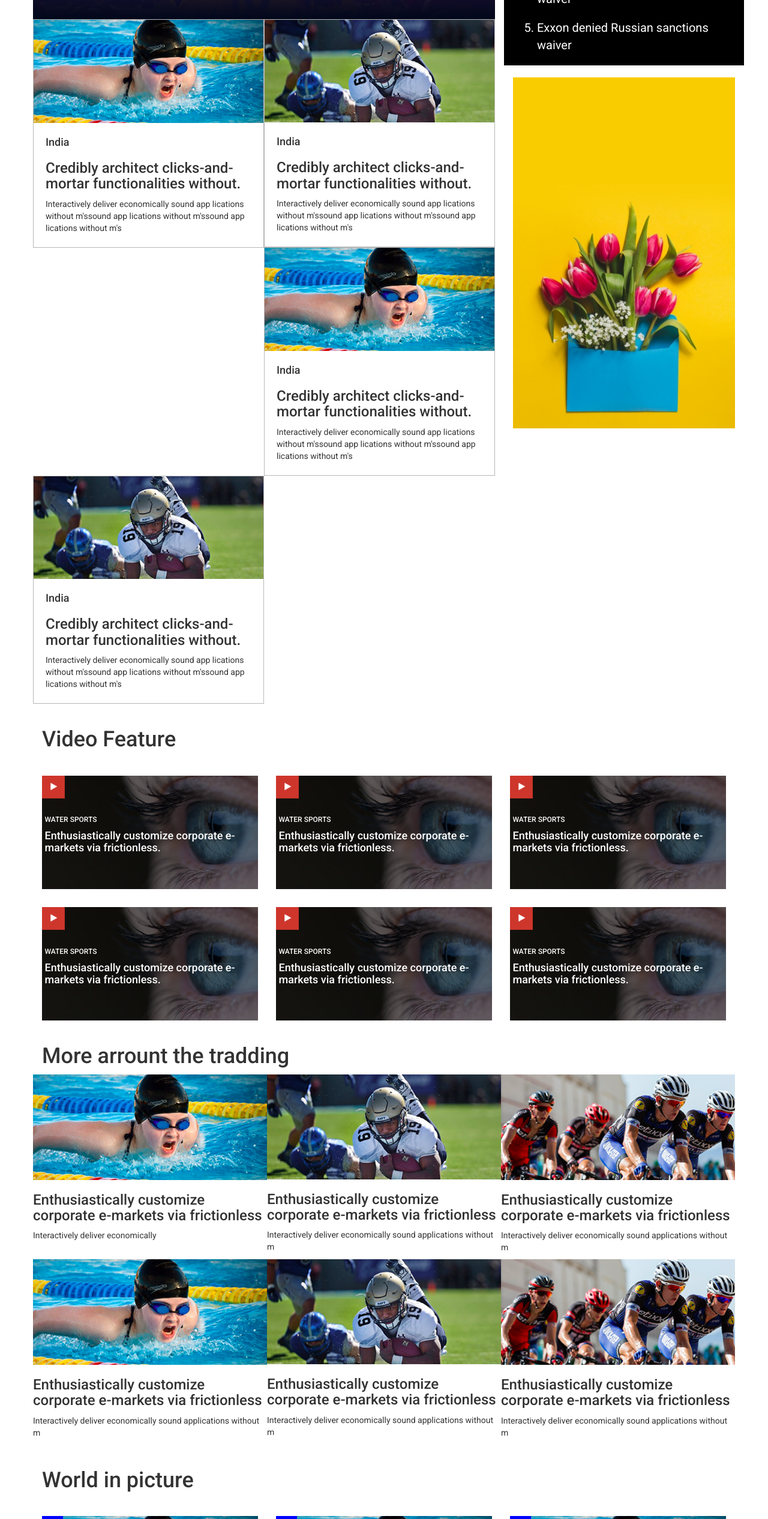
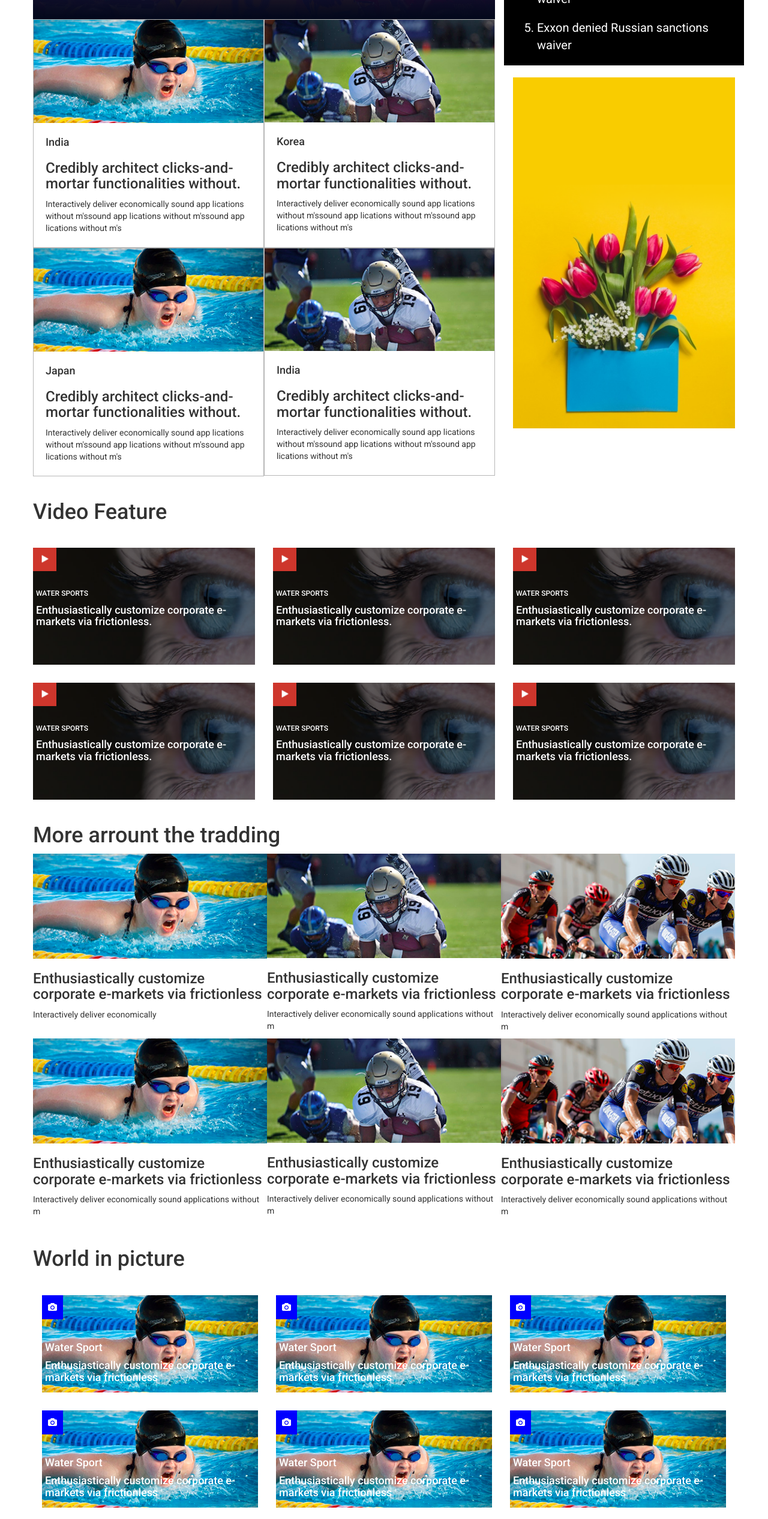
Before and after one commit to khairuljf/tiding, a plain HTML site: page index.html in a window 1280 px wide. Shown: the part 3511-6043 px from the top of the page at 60% size. Drawn offline with Linux system fonts and the light colour scheme.

Commit message:
index modify

```diff
--- a/css/style.css
+++ b/css/style.css
@@ -2,6 +2,10 @@
 
 body{
     font-family: 'Roboto', sans-serif;
+}
+
+.pad_btm_1{
+    padding-bottom: 1px;
 }
 
 .padlft_10{
--- a/index.html
+++ b/index.html
@@ -379,7 +379,7 @@
                                     </div>
                                 </div>
 
-                                <div class="col-md-6  col-xs-6  col-sm-6 padd_l_r_0 border_1px clearfix">
+                                <div class="col-md-6  col-xs-6  col-sm-6 padd_l_r_0 border_1px ">
                                     <img src="images/swiming.png" class="img-responsive">
                                     <div class="asis_post_content">
                                         <h4>India</h4>
@@ -391,10 +391,10 @@
                                         </p>
                                     </div>
                                 </div>
-                                <div class="col-md-6  col-xs-6  col-sm-6 border_1px padd_l_r_0 clearfix  ">
+                                <div class="col-md-6  col-xs-6  col-sm-6 border_1px padd_l_r_0 pad_btm_1  ">
                                     <img src="images/game-2.png" class="img-responsive">
                                     <div class="asis_post_content">
-                                        <h4>India</h4>
+                                        <h4>Korea</h4>
                                         <h3>Credibly architect clicks-and-mortar functionalities without.  </h3>
                                         <p>Interactively deliver economically sound app
                                             lications without m'ssound app
@@ -406,7 +406,7 @@
                                 <div class="col-md-6  col-xs-6  col-sm-6 padd_l_r_0 border_1px">
                                     <img src="images/swiming.png" class="img-responsive">
                                     <div class="asis_post_content">
-                                        <h4>India</h4>
+                                        <h4>Japan</h4>
                                         <h3>Credibly architect clicks-and-mortar functionalities without.  </h3>
                                         <p>Interactively deliver economically sound app
                                             lications without m'ssound app
@@ -452,10 +452,10 @@
 
 
 
-                <div class="video_section">
-                    <div class=" padding_top_20">
+                <div class="video_section padding_top_20">
+                    <div class="row">
                         <h1>Video Feature</h1>
-                    </div>
+
                     <div class="">
                         <div class="row">
                             <div class="col-md-4 col-sm-6 col-xs-6">
@@ -517,15 +517,17 @@
 
 
                     </div>
+                </div>
 
                 </div>
 
 
 
                 <div class="more_from_section padding_top_20">
-                    <h1>More arrount the tradding</h1>
-                    <div class="">
-                        <div class="row">
+
+                    <div class="row">
+                        <h1>More arrount the tradding</h1>
+                        <div class="">
                             <div class="col-md-4 col-sm-6 col-xs-6 padd_l_r_0">
                                 <img src="images/swiming.png" class="img-responsive">
                                 <h3>Enthusiastically customize corporate e-markets via frictionless</h3>
@@ -565,10 +567,12 @@
                 </div>
 
 
-                <div class="world_in_picture padding_top_20">
+                <div class="world_in_picture padding_top_20 padding_bottom_30">
 
-                    <h1>World in picture</h1>
-                    <div class="row padding_bottom_30">
+
+                    <div class="row ">
+                        <h1>World in picture</h1>
+
                         <div class="col-md-4 col-sm-6 col-xs-6">
                             <img src="images/swiming.png" class="img-responsive" alt="">
                             <div class="icon">
```
